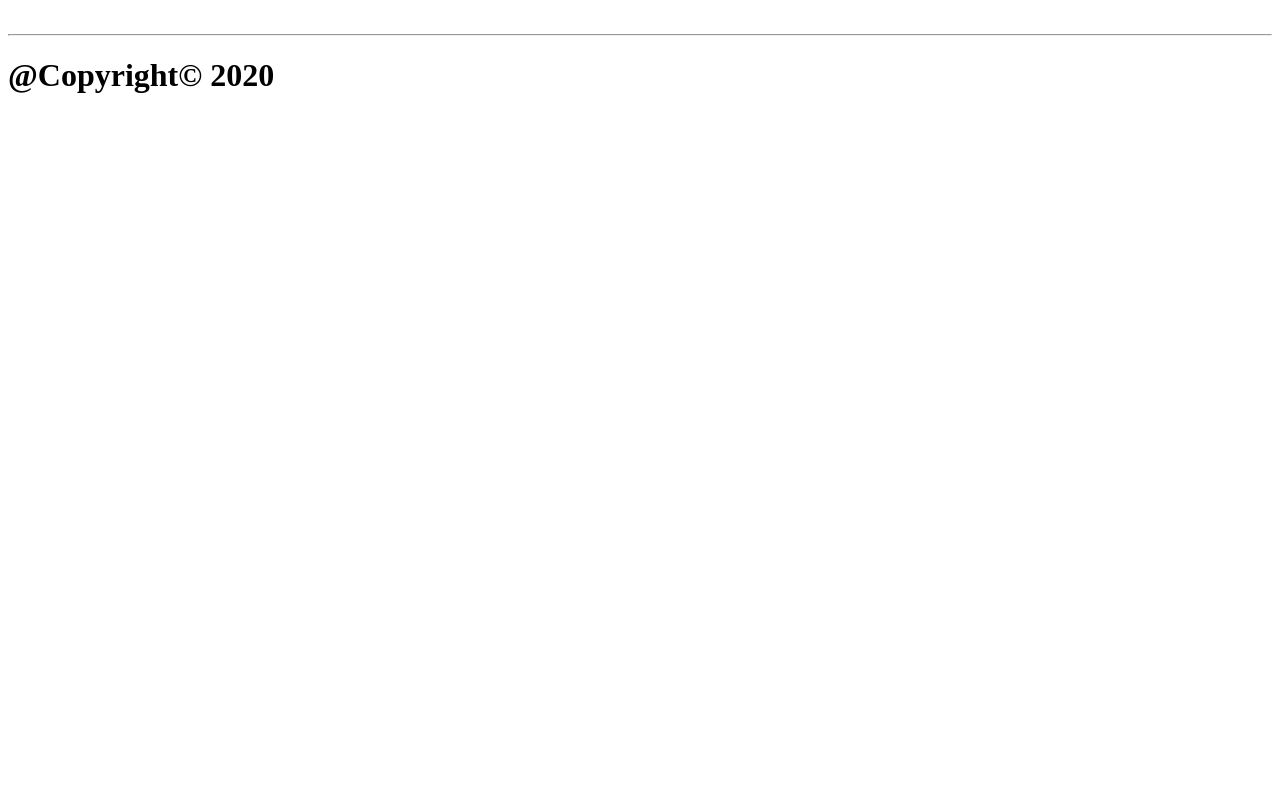
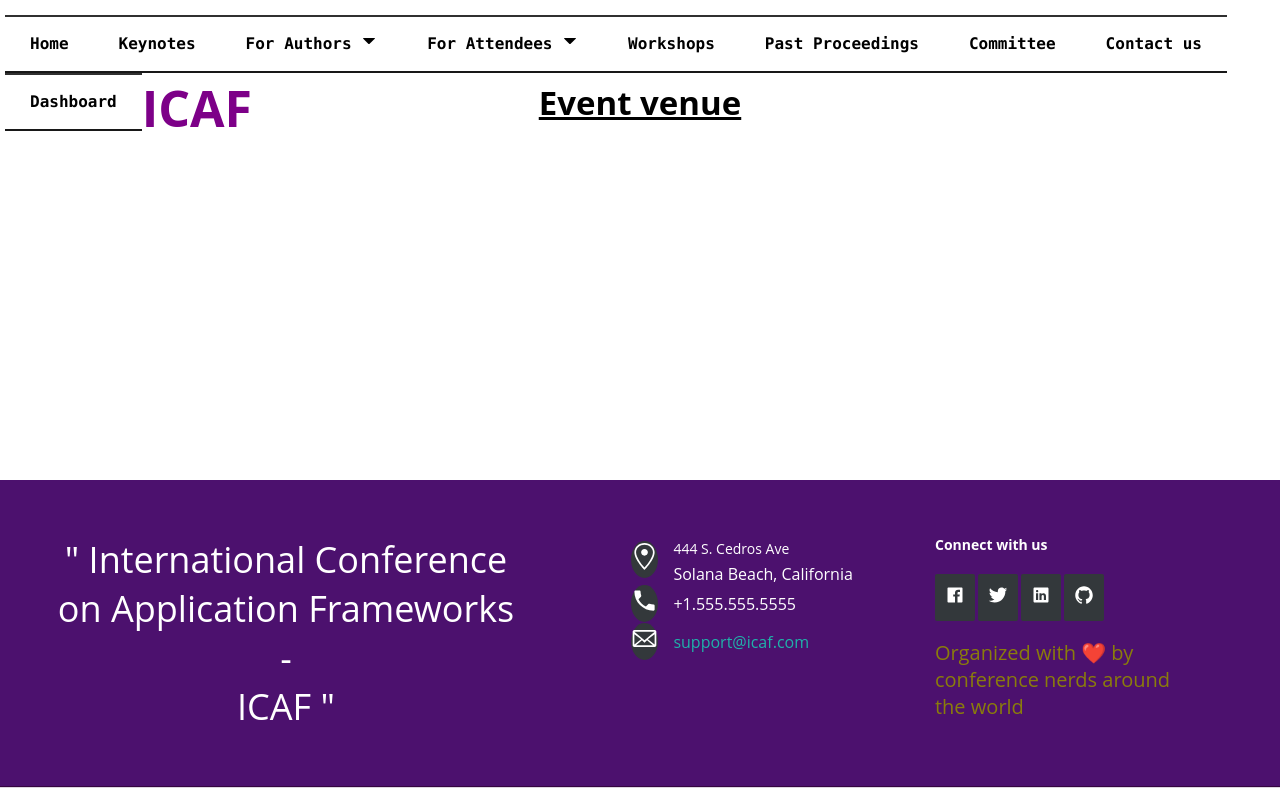
Before and after one commit to maheshi98/AF_PROJECT, a React (Vite) app in the folder FrontEnd/app/: page /register in a window 1280 px wide. Built offline with nearby package versions, Linux system fonts and the light colour scheme.

Commit message:
Set homepage as a mainpage

```diff
--- a/FrontEnd/app/index.jsx
+++ b/FrontEnd/app/index.jsx
@@ -14,4 +14,7 @@
 
 import App from './src/App';
 
-render(<App />, document.getElementById('root'));
+render(
+    <App />,
+    document.getElementById('root')
+);
--- a/FrontEnd/app/src/App.jsx
+++ b/FrontEnd/app/src/App.jsx
@@ -1,6 +1,8 @@
 import React, { Component } from 'react'
 import { BrowserRouter, Switch, Route } from 'react-router-dom';
-import HomePage from './Components/Home';
+import HomePage from './Components/Home/Home';
+import NavBar from './Components/NavBar/NavBar';
+import Footer from './Components/Footer/Footer';
 
 export default class App extends Component {
     constructor(props) {
@@ -19,17 +21,13 @@
     render() {
         return (
             <div>
-                <div>
-                    <BrowserRouter>
-                        <Switch>
-                            <Route exact path='/' component={HomePage} />
-                        </Switch>
-                    </BrowserRouter>
-                </div>
-                <br />
-                <div>
-                    <footer> <hr /> <h1>@Copyright© 2020</h1> </footer>
-                </div>
+                <NavBar />
+                <BrowserRouter>
+                    <Switch>
+                        <Route exact path='/' component={HomePage} />
+                    </Switch>
+                </BrowserRouter>
+                <Footer />
             </div>
         )
     }
```
